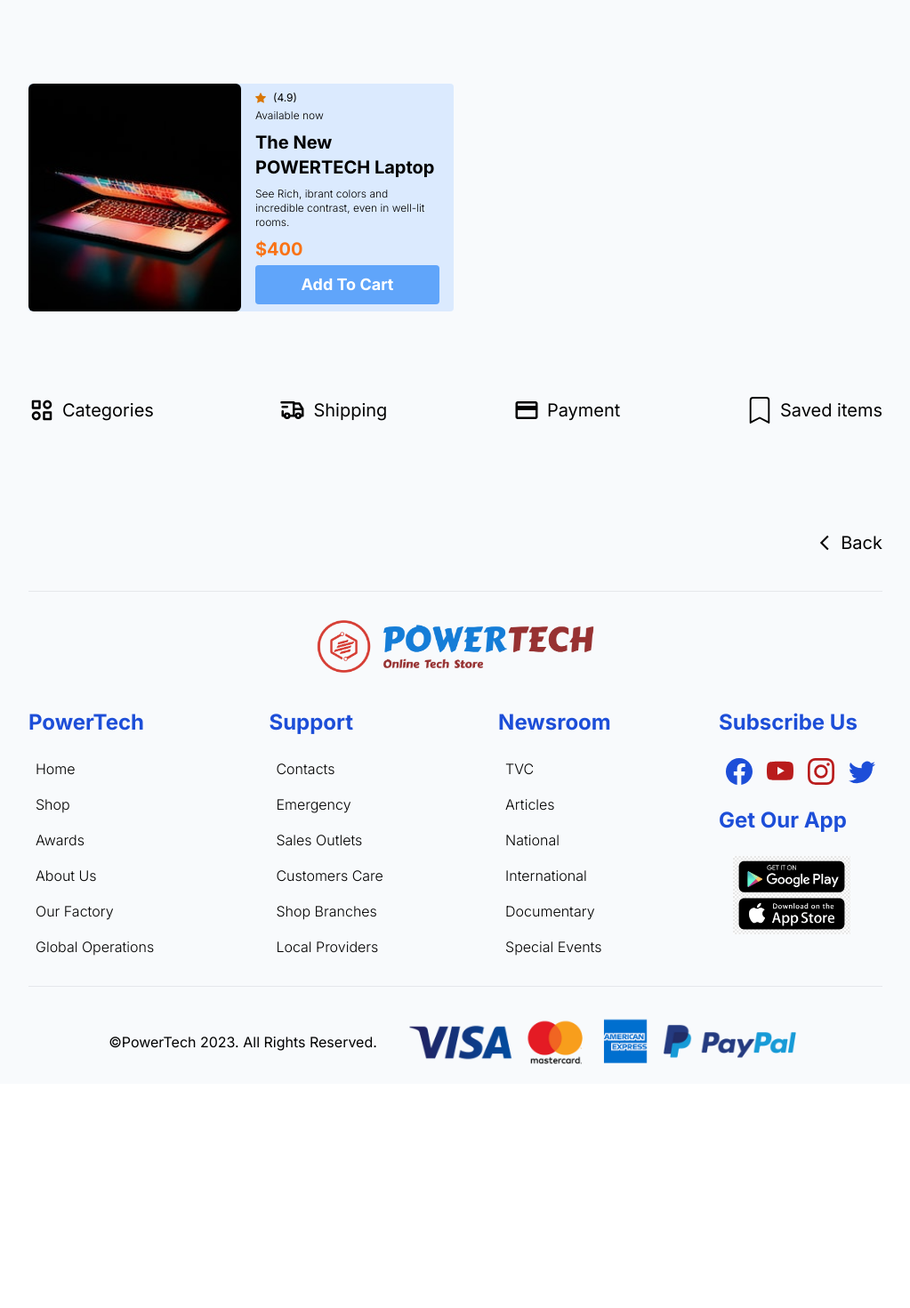
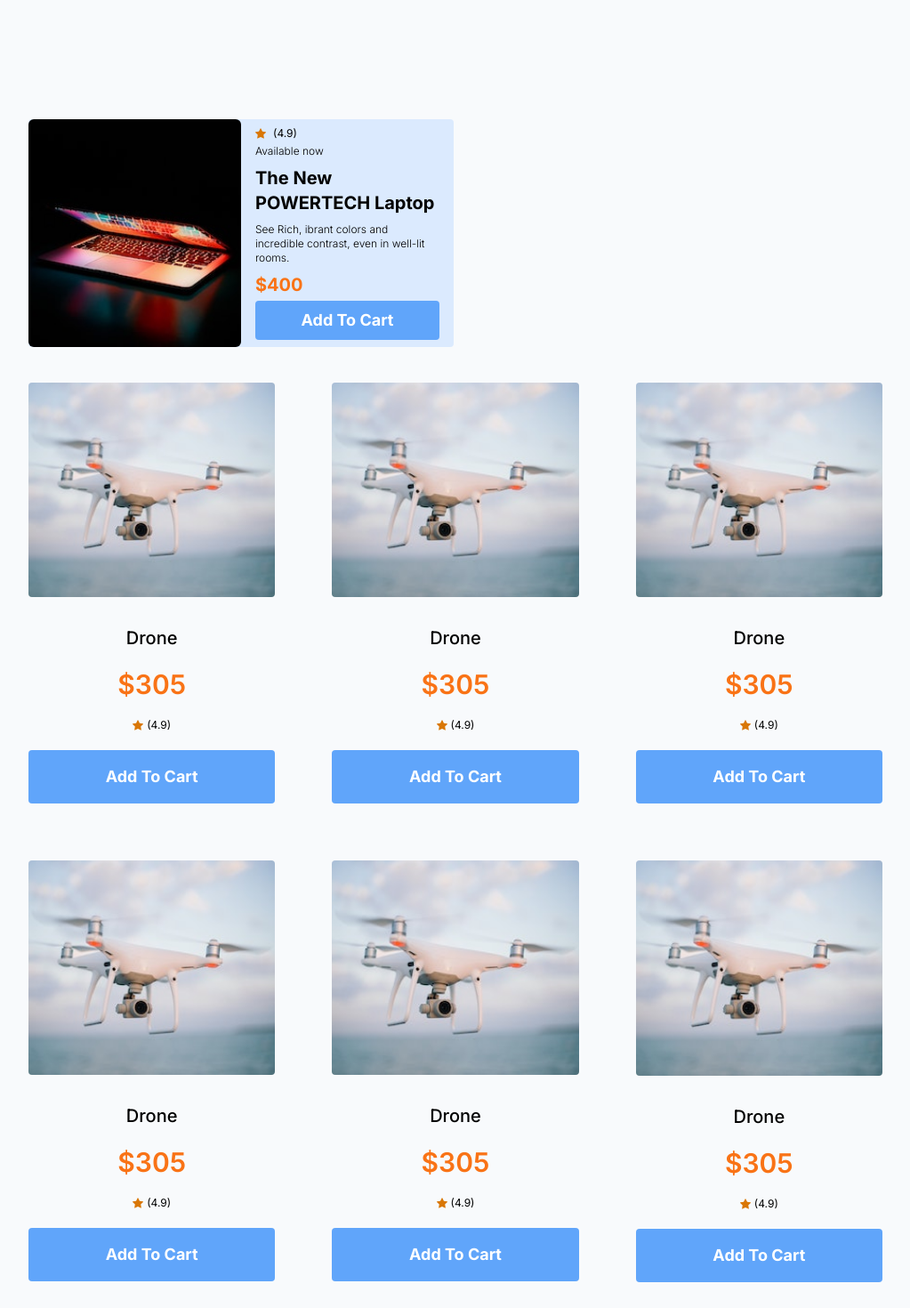
Before and after one commit to rakibulhasan933/power-tech-client, a Next.js app: page /shop/saves-item in a window 1280 px wide. Shown: the part 220-1690 px from the top of the page at 89% size, without its empty margins (128-1151 px from the left). Before the commit the page ends 1462 px from the top, so only its background shows below. Built offline with nearby package versions, Linux system fonts and the light colour scheme.

Commit message:
[ADD] products added

```diff
--- a/app/shop/saves-item/page.js
+++ b/app/shop/saves-item/page.js
@@ -2,6 +2,7 @@ import React from 'react'
 import { BsBookmark, BsFillStarFill } from 'react-icons/bs';
 import Image from 'next/image';
 import mac from "../../../components/assets/macbook.jpg";
+import drone from "../../../components/assets/drone.jpg";
 
 function SavesItem() {
 	return (
@@ -12,7 +13,7 @@ function SavesItem() {
 					<h2 className='ml-3 text-5xl font-bold'>Save Items</h2>
 				</div>
 			</div>
-			<div className="grid grid-cols-2 gap-1">
+			<div className="grid grid-cols-2 gap-1 my-10">
 				<div className="relative flex flex-row items-center bg-blue-100 rounded">
 					<Image src={mac} className='object-cover w-1/2 h-full rounded-md ' alt='laptop' />
 					<div className="absolute top-0bg-white left-4 w-11 h-11">
@@ -33,6 +34,86 @@ function SavesItem() {
 					</div>
 				</div>
 			</div>
+			<div className="grid grid-cols-3 gap-16 my-10">
+				<div className="flex flex-col justify-center rounded">
+					<Image src={drone} className="object-cover w-full mb-8 rounded "
+						alt='drone' />
+					<div className="flex flex-col items-center">
+						<h3 className="mb-5 text-xl font-medium ">Drone</h3>
+						<h2 className="mb-5 text-3xl font-semibold text-orange-500 ">$305</h2>
+						<div className="flex flex-row items-center gap-0 mb-5">
+							<BsFillStarFill className='text-xs text-amber-600' />
+							<p className="ml-1 text-xs">(4.9)</p>
+						</div>
+						<button className="w-full px-12 py-4 text-lg font-bold text-white bg-blue-400 rounded">Add To Cart</button>
+					</div>
+				</div>
+				<div className="flex flex-col justify-center rounded">
+					<Image src={drone} className="object-cover w-full mb-8 rounded "
+						alt='drone' />
+					<div className="flex flex-col items-center">
+						<h3 className="mb-5 text-xl font-medium ">Drone</h3>
+						<h2 className="mb-5 text-3xl font-semibold text-orange-500 ">$305</h2>
+						<div className="flex flex-row items-center gap-0 mb-5">
+							<BsFillStarFill className='text-xs text-amber-600' />
+							<p className="ml-1 text-xs">(4.9)</p>
+						</div>
+						<button className="w-full px-12 py-4 text-lg font-bold text-white bg-blue-400 rounded">Add To Cart</button>
+					</div>
+				</div>
+				<div className="flex flex-col justify-center rounded">
+					<Image src={drone} className="object-cover w-full mb-8 rounded "
+						alt='drone' />
+					<div className="flex flex-col items-center">
+						<h3 className="mb-5 text-xl font-medium ">Drone</h3>
+						<h2 className="mb-5 text-3xl font-semibold text-orange-500 ">$305</h2>
+						<div className="flex flex-row items-center gap-0 mb-5">
+							<BsFillStarFill className='text-xs text-amber-600' />
+							<p className="ml-1 text-xs">(4.9)</p>
+						</div>
+						<button className="w-full px-12 py-4 text-lg font-bold text-white bg-blue-400 rounded">Add To Cart</button>
+					</div>
+				</div>
+				<div className="flex flex-col justify-center rounded">
+					<Image src={drone} className="object-cover w-full mb-8 rounded "
+						alt='drone' />
+					<div className="flex flex-col items-center">
+						<h3 className="mb-5 text-xl font-medium ">Drone</h3>
+						<h2 className="mb-5 text-3xl font-semibold text-orange-500 ">$305</h2>
+						<div className="flex flex-row items-center gap-0 mb-5">
+							<BsFillStarFill className='text-xs text-amber-600' />
+							<p className="ml-1 text-xs">(4.9)</p>
+						</div>
+						<button className="w-full px-12 py-4 text-lg font-bold text-white bg-blue-400 rounded">Add To Cart</button>
+					</div>
+				</div>
+				<div className="flex flex-col justify-center rounded">
+					<Image src={drone} className="object-cover w-full mb-8 rounded "
+						alt='drone' />
+					<div className="flex flex-col items-center">
+						<h3 className="mb-5 text-xl font-medium ">Drone</h3>
+						<h2 className="mb-5 text-3xl font-semibold text-orange-500 ">$305</h2>
+						<div className="flex flex-row items-center gap-0 mb-5">
+							<BsFillStarFill className='text-xs text-amber-600' />
+							<p className="ml-1 text-xs">(4.9)</p>
+						</div>
+						<button className="w-full px-12 py-4 text-lg font-bold text-white bg-blue-400 rounded">Add To Cart</button>
+					</div>
+				</div>
+				<div className="flex flex-col justify-center rounded">
+					<Image src={drone} className="object-cover w-full mb-8 rounded "
+						alt='drone' />
+					<div className="flex flex-col items-center">
+						<h3 className="mb-5 text-xl font-medium ">Drone</h3>
+						<h2 className="mb-5 text-3xl font-semibold text-orange-500 ">$305</h2>
+						<div className="flex flex-row items-center gap-0 mb-5">
+							<BsFillStarFill className='text-xs text-amber-600' />
+							<p className="ml-1 text-xs">(4.9)</p>
+						</div>
+						<button className="w-full px-12 py-4 text-lg font-bold text-white bg-blue-400 rounded">Add To Cart</button>
+					</div>
+				</div>
+			</div>
 		</div>
 	)
 }
```
